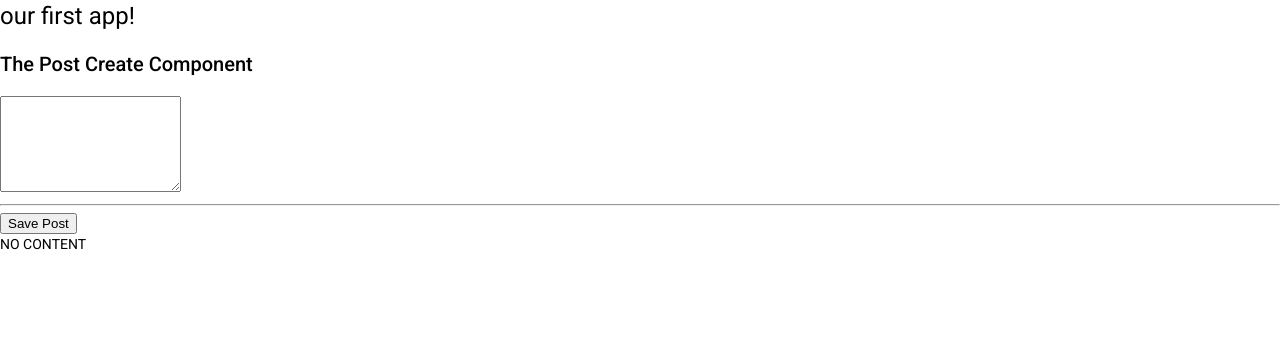
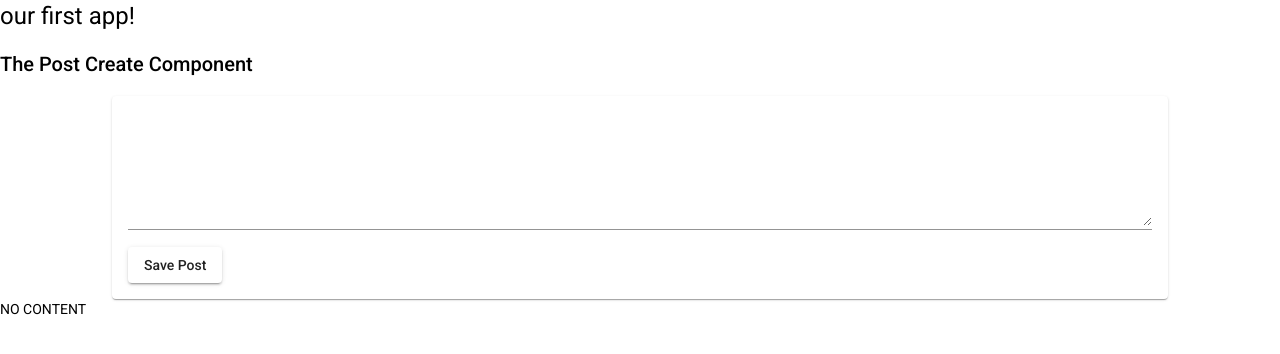
Before and after one commit to JishanBaig/mean-course, an Angular app: page / in a window 1280 px wide. Shown: the top 354 px of the page. Built offline with nearby package versions, Linux system fonts and the light colour scheme.

Commit message:
basic comment section

```diff
--- /dev/null
+++ b/src/app/posts/post-create/post-create.component.css
@@ -0,0 +1,9 @@
+mat-card {
+  width: 80%;
+  margin: auto;
+}
+
+mat-form-field,
+textarea {
+  width: 100%;
+}
--- a/src/app/posts/post-create/post-create.component.html
+++ b/src/app/posts/post-create/post-create.component.html
@@ -45,9 +45,23 @@ ngModel by default wont work
 
 Note: Core features: Event binding, String interpolation,
 property binding, Two way binnding
+
+Check the api dopcimentation for the list oif stuff yiou can coinfiugure.
+ basic stuff done=
+ <mat-card>
+  <mat-form-field>
+    <textarea matInput rows="6" [(ngModel)]="enteredValue"></textarea>
+  </mat-form-field>
+  <button mat-raised-button (click)="onAddPost()">Save Post</button>
+</mat-card>
+<p>{{ newPost }}</p>
+
 -->
 
-<textarea rows="6" [(ngModel)]="enteredValue"></textarea>
-<hr>
-<button (click)="onAddPost()">Save Post</button>
+<mat-card>
+  <mat-form-field>
+    <textarea matInput rows="6" [(ngModel)]="enteredValue"></textarea>
+  </mat-form-field>
+  <button mat-raised-button (click)="onAddPost()">Save Post</button>
+</mat-card>
 <p>{{ newPost }}</p>
```
Also changed, not shown: src/app/app.module.ts (+11 -2 lines), src/app/posts/post-create/post-create.component.ts (+5 -4 lines).
